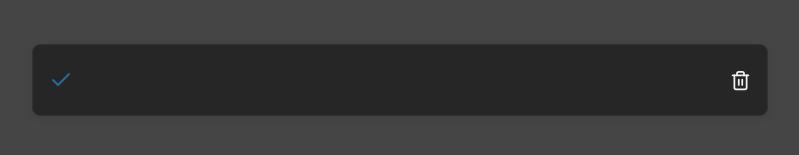
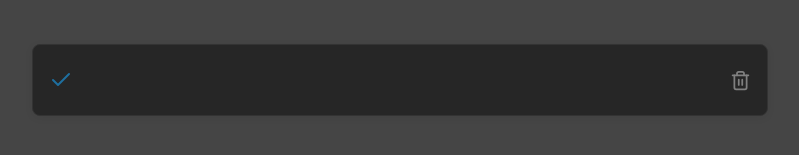
Before and after one commit to W-Carlos/my-tak-list, a React (Vite) app: page / in a window 1280 px wide. Both pictures are taken after a click on the button "Criar". Shown: the part 373-528 px from the top of the page, without its empty margins (240-1039 px from the left). Built offline with nearby package versions, Linux system fonts and the light colour scheme.

Commit message:
I made the function to remove task

```diff
--- a/src/App.jsx
+++ b/src/App.jsx
@@ -38,6 +38,17 @@ function App() {
     setList(newList)
   }
 
+  // Função para remover tarefa
+  function removeTask(id) {
+    const newList = list.filter((item) => {
+      if(item.id === id) return false
+
+      return true
+    })
+
+    setList(newList)
+  }
+
   return (
     <Container>
       <ContainerItems>
@@ -58,7 +69,7 @@ function App() {
             <ListItem key={item.id} ischecked={item.finished}>
               <Check onClick={() => finishedTask(item.id)} />
               <li>{item.task}</li>
-              <Trash />
+              <Trash onClick={ () => removeTask(item.id) } />
             </ListItem>
           ))}
         </ul>
--- a/src/styles.js
+++ b/src/styles.js
@@ -106,5 +106,5 @@ export const Trash = styled(FiTrash2)`
     width: 2.1rem;
     height: 2.1rem;
     cursor: pointer;
-    color: #f2f2f2;
+    color: #808080;
 `;
```
